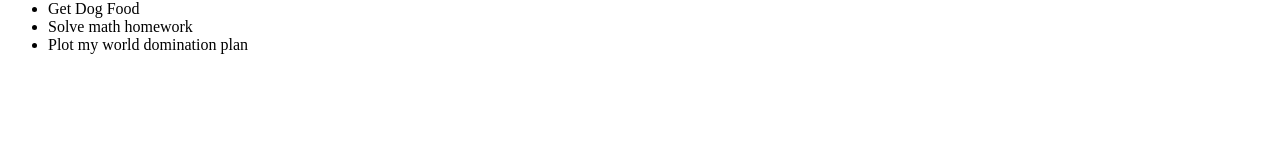
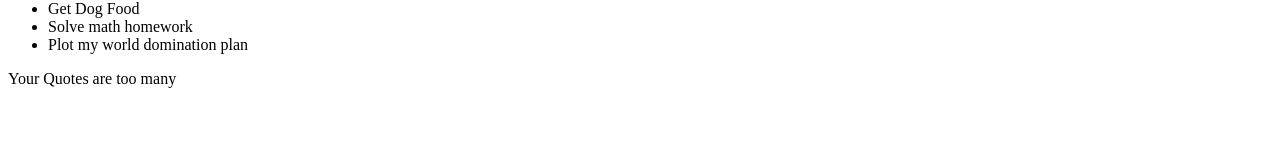
Before and after one commit to kiprotichdominic/Quotes-App, an Angular app: page / in a window 1280 px wide. Shown: the part 152-300 px from the top of the page. Built offline with nearby package versions, Linux system fonts and the light colour scheme.

Commit message:
add directive to quote component

```diff
--- a/src/app/quote/quote.component.html
+++ b/src/app/quote/quote.component.html
@@ -6,4 +6,7 @@
             {{ quote.name }}
         </li>
     </ul>
+    <p *ngIf="quotes.length>5">
+        Your Quotes are too many
+    </p>
 </div>
```
